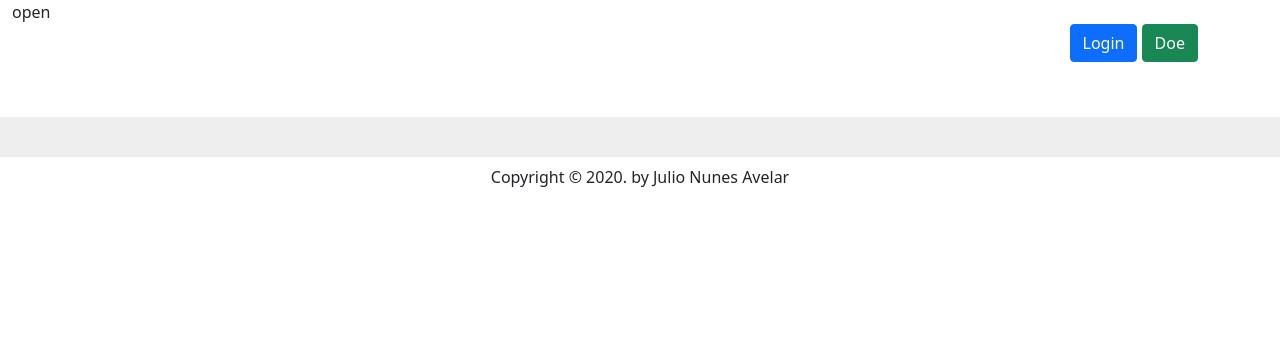
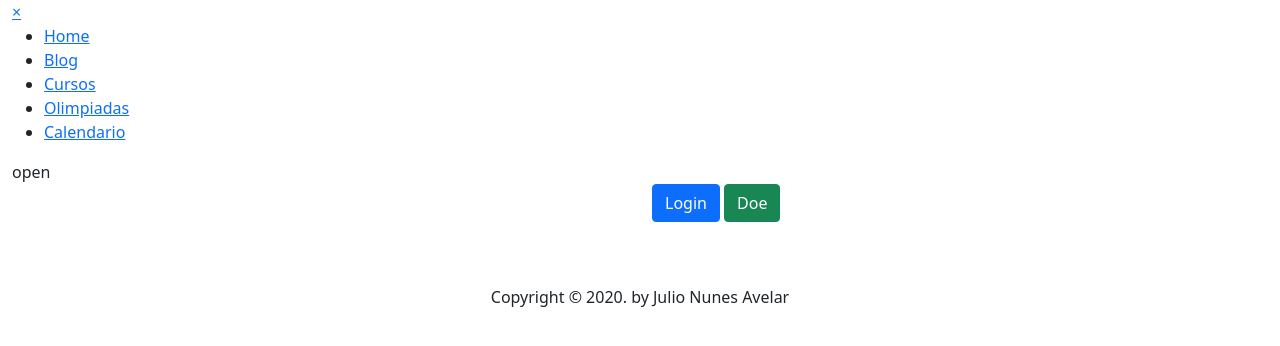
Before and after one commit to Podemoscorp/crud, a Django app: page /blog/ in a window 1280 px wide. Shown: the top 346 px of the page. Run offline with Django 3.2, Linux system fonts and the light colour scheme.

Commit message:
arrumando css

```diff
--- a/static/css/style.css
+++ b/static/css/style.css
@@ -1,85 +1,4 @@
-* {
-  padding: 0;
-  margin: 0;
-}
 
-html {
-  width: 100%;
-  height: 100%;
-}
-
-.top-menu-buttons-aling {
-  text-align: right;
-}
-
-.sidemenu {
-  height: 100%;
-  /* 100% Full-height */
-  width: 0;
-  /* 0 width - change this with JavaScript */
-  position: fixed;
-  /* Stay in place */
-  z-index: 1;
-  /* Stay on top */
-  top: 0;
-  /* Stay at the top */
-  left: 0;
-  background-color: #111;
-  /* Black*/
-  overflow-x: hidden;
-  /* Disable horizontal scroll */
-  padding-top: 60px;
-  /* Place content 60px from the top */
-  transition: 0.5s;
-  /* 0.5 second transition effect to slide in the sidemenu */
-}
-
-.sidemenu nav ul {
-  list-style: none;
-}
-
-/* The navigation sidemenu links */
-.sidemenu a {
-  padding: 8px 8px 8px 32px;
-  text-decoration: none;
-  font-size: 25px;
-  color: #818181;
-  display: block;
-  transition: 0.3s;
-}
-
-/* When you mouse over the navigation links, change their color */
-.sidemenu a:hover {
-  color: #f1f1f1;
-}
-
-/* Position and style the close button (top right corner) */
-.sidemenu .closebtn {
-  position: absolute;
-  top: 0;
-  right: 25px;
-  font-size: 36px;
-  margin-left: 50px;
-}
-
-/* Style page content - use this if you want to push the page content to the right when you open the side navigation */
-main {
-  transition: margin-left 0.5s;
-  padding: 20px;
-}
-
-/* On smaller screens, where height is less than 450px, change the style of the sidemenu (less padding and a smaller font size) */
-@media screen and (max-height: 450px) {
-  .sidemenu {
-    padding-top: 15px;
-  }
-
-  .sidemenu nav ul li a {
-    font-size: 18px;
-  }
-}
-
-/*# sourceMappingURL=style.css.map */
 :root {
   --primary-color: #4E00FF;
   --secundary-color: #FFD600;
```
